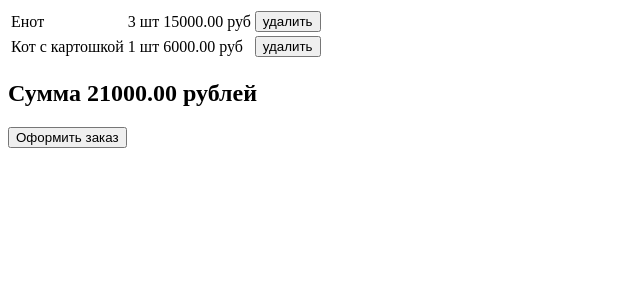
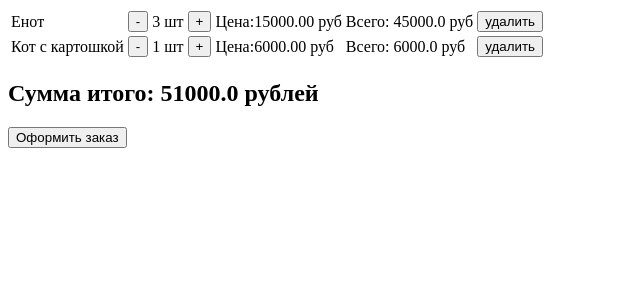
Before and after one commit to KateKrechet/djangoProjectBagNew, a Django app: page /cart/ in a window 1280 px wide. Shown: the top 300 px of the page, without its empty margins (0-640 px from the left). Run offline with Django 4.2, Linux system fonts and the light colour scheme; data comes from the database, SQL or seed files in the repository; both versions use the stored data as it was after the commit.

Commit message:
add count to bag

```diff
--- a/djangoProjectBag/urls.py
+++ b/djangoProjectBag/urls.py
@@ -24,5 +24,6 @@ urlpatterns = [
     path('cart/<int:id>',views.buy,name='buy'),
     path('cart/',views.toKorz,name='toKorz'),
     path('cart/del/<int:id>',views.delete,name='del'),
-    path('cart/pobeda/',views.korzinaZakaz,name='korzinaZakaz')
+    path('cart/pobeda/',views.korzinaZakaz,name='korzinaZakaz'),
+    path('cart/count/<str:num>/<int:id>/',views.korzinaCount,name='count')
 ]
--- a/korzina/views.py
+++ b/korzina/views.py
@@ -30,8 +30,10 @@ def buy(req, id):
 def toKorz(req):
     items = Korzina.objects.all()
     itog = 0
+
     for i in items:
-        itog += i.summa
+        itog += i.calcSumma()
+
     data = {'items': items, 'itog': itog}
     # относится к f2
     # if req.POST.get('type') == 'params':
@@ -69,7 +71,7 @@ def korzinaZakaz(req):
         for i in items:
             itog += i.summa
         Order.objects.create(address=adres, name=name, phone=tel, total=itog,
-                                samzakaz=samzakaz)
+                             samzakaz=samzakaz)
         items.delete()
         #
         TOKEN = "5454744752:AAFboSLD_pHqFPUXrG_Fup5TVleSker9CXY"
@@ -82,3 +84,14 @@ def korzinaZakaz(req):
         #
         return JsonResponse({'mes': 'data success', 'link': '../'})
     return redirect('home')
+
+
+def korzinaCount(req, num, id):
+    tovar = Korzina.objects.get(id=id)
+    print(num,id)
+    tovar.count += int(num)
+    tovar.save()
+    if tovar.count<0:
+        tovar.count = 0
+        tovar.delete()
+    return  redirect('toKorz')
--- a/templates/korzina.html
+++ b/templates/korzina.html
@@ -12,8 +12,17 @@
     {% for one in items %}
         <tr>
             <td>{{ one.tovar.opis }}</td>
+
+            <td>
+                <a href="{% url 'count' -1 one.id %}"><button>-</button></a>
+            </td>
             <td>{{ one.count }} шт</td>
-            <td>{{ one.summa }} руб</td>
+            <td>
+                <a href="{% url 'count' 1 one.id %}"><button>+</button></a>
+            </td>
+
+            <td>Цена:{{ one.summa }} руб</td>
+            <td>Всего: {{ one.calcSumma }} руб</td>
             <td>
                 <a href="{% url 'del' one.id %}">
                     <button>удалить</button>
@@ -22,7 +31,7 @@
         </tr>
     {% endfor %}
 </table>
-<h2>Сумма {{ itog }} рублей</h2>
+<h2>Сумма итого: {{ itog }} рублей</h2>
 <button id="fin">Оформить заказ</button>
 <div id="forma" hidden>
     <label for="adres">Напишите город</label>
```
Also changed, not shown: db.sqlite3.
